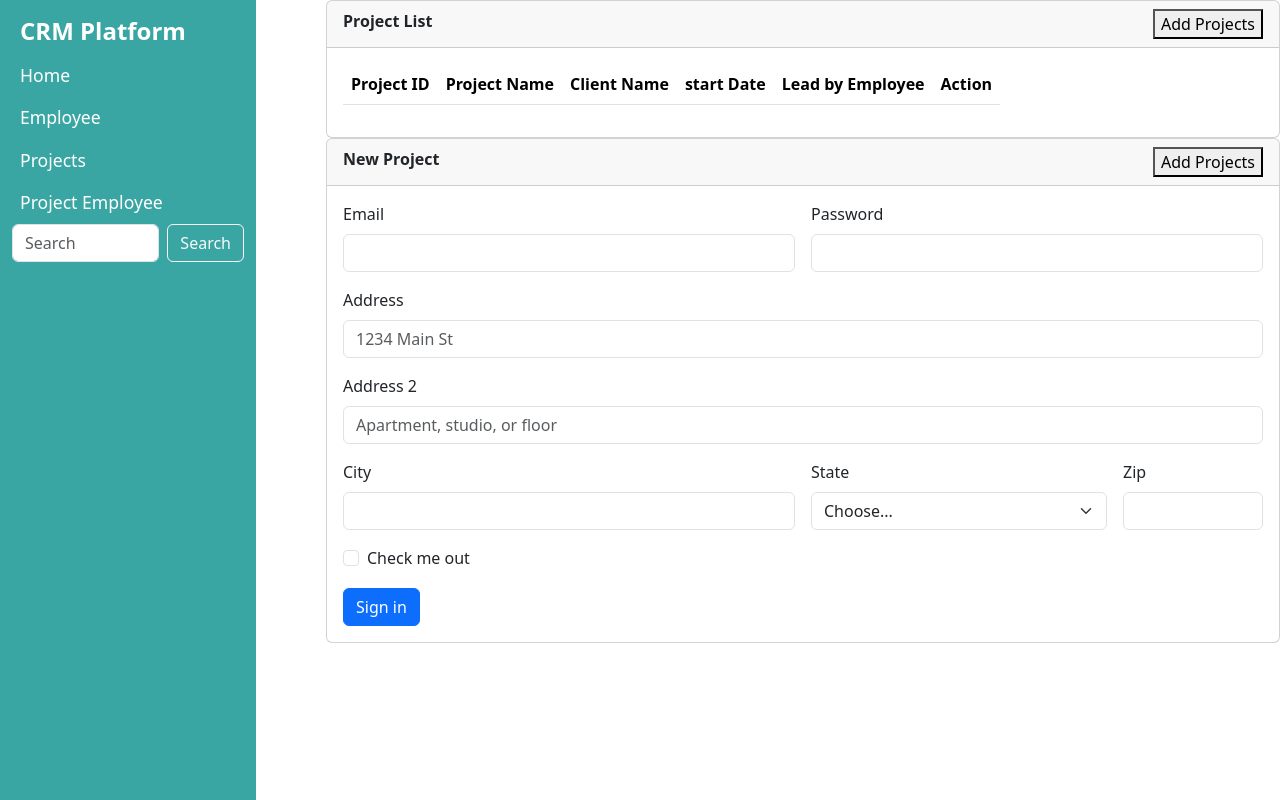
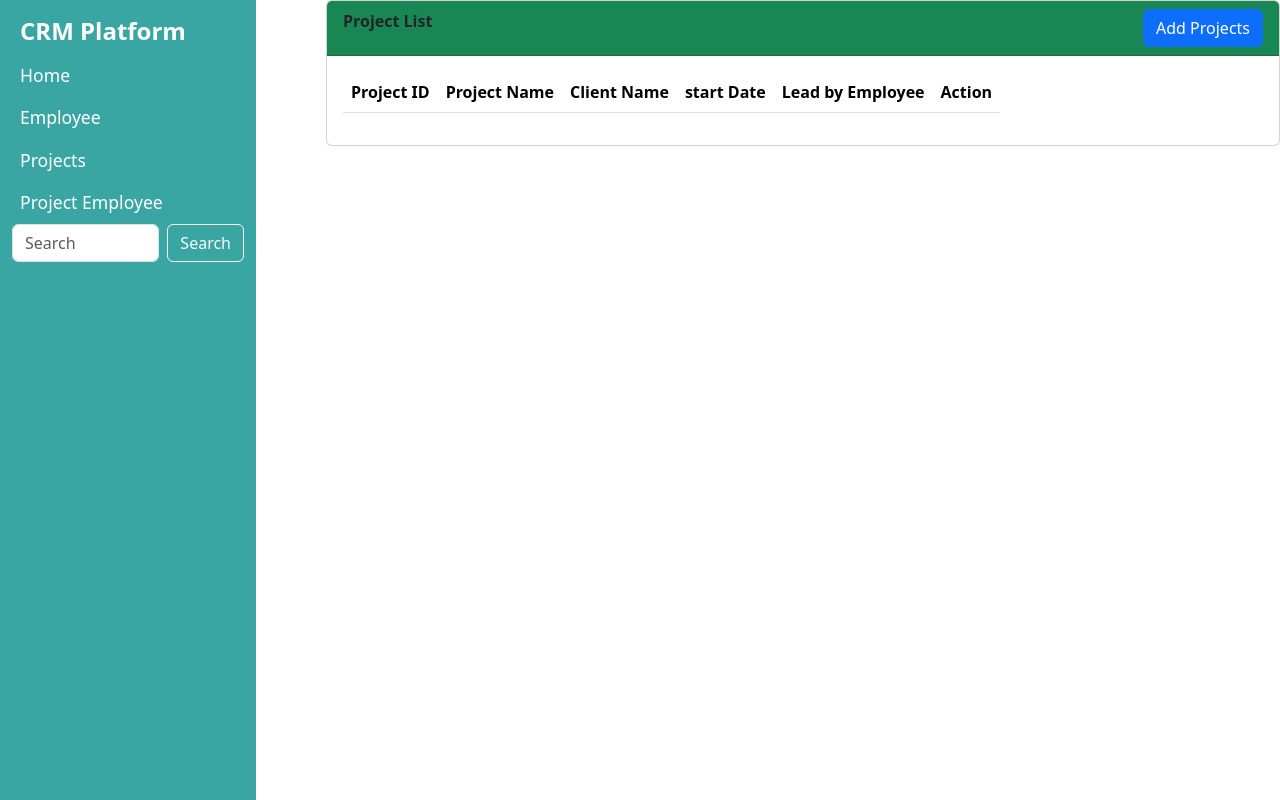
Before and after one commit to Deepjyoti554/StaffSync, an Angular app in the folder StaffSync/: page /layout/project in a window 1280 px wide. Built offline with nearby package versions, Linux system fonts and the light colour scheme.

Commit message:
Displaying employees in project form using async pipe

```diff
--- a/StaffSync/src/app/pages/project/project.html
+++ b/StaffSync/src/app/pages/project/project.html
@@ -1,14 +1,14 @@
 <div class="row">
     <!-- project list -->
-    <div class="col-12">
+    <div class="col-12" *ngIf="iscurrentView === 'List'">
         <div class="card">
-            <div class="card-header">
+            <div class="card-header bg-success">
                 <div class="row">
                     <div class="col-6">
                         <strong>Project List </strong>
                     </div>
                     <div class="col-6 text-end">
-                        <button class="ne-close-btn">Add Projects</button>
+                        <button class="btn btn-primary" (click)="iscurrentView = 'Form'">Add Projects</button>
                     </div>
                 </div>
             </div>
@@ -42,51 +42,53 @@
     </div>
 
     <!-- new project form -->
-    <div class="col-12">
+    <div class="col-12" *ngIf="iscurrentView !== 'List'">
         <div class="card">
-            <div class="card-header">
+            <div class="card-header bg-success">
                 <div class="row">
                     <div class="col-6">
                         <strong>New Project</strong>
                     </div>
                     <div class="col-6 text-end">
-                        <button class="ne-close-btn">Add Projects</button>
+                        <button class="btn btn-primary" (click)="iscurrentView = 'List'">Show Projects</button>
                     </div>
                 </div>
             </div>
             <div class="card-body">
-                <form class="row g-3">
+                <form class="row g-3" [formGroup]="projectForm">
                     <div class="col-md-6">
-                        <label for="inputEmail4" class="form-label">Email</label>
-                        <input type="email" class="form-control" id="inputEmail4">
+                        <label for="inputEmail4" class="form-label">Project Name</label>
+                        <input type="text" formControlName="projectName" formControlName="projectName"
+                            class="form-control" id="inputEmail4">
                     </div>
                     <div class="col-md-6">
-                        <label for="inputPassword4" class="form-label">Password</label>
-                        <input type="password" class="form-control" id="inputPassword4">
-                    </div>
-                    <div class="col-12">
-                        <label for="inputAddress" class="form-label">Address</label>
-                        <input type="text" class="form-control" id="inputAddress" placeholder="1234 Main St">
-                    </div>
-                    <div class="col-12">
-                        <label for="inputAddress2" class="form-label">Address 2</label>
-                        <input type="text" class="form-control" id="inputAddress2"
-                            placeholder="Apartment, studio, or floor">
+                        <label for="inputPassword4" class="form-label">Client Name</label>
+                        <input type="text" formControlName="clientName" class="form-control" id="inputPassword4">
                     </div>
                     <div class="col-md-6">
-                        <label for="inputCity" class="form-label">City</label>
-                        <input type="text" class="form-control" id="inputCity">
-                    </div>
-                    <div class="col-md-4">
-                        <label for="inputState" class="form-label">State</label>
-                        <select id="inputState" class="form-select">
-                            <option selected>Choose...</option>
-                            <option>...</option>
+                        <label for="inputState" class="form-label">Lead by Employee Id</label>
+                        <select formControlName="leadByEmployeeId" id="inputState" class="form-select">
+                            <option *ngFor="let data of projectData$ | async" [value]="data.employeeId">
+                                {{data.employeeName}}</option>
                         </select>
                     </div>
-                    <div class="col-md-2">
-                        <label for="inputZip" class="form-label">Zip</label>
-                        <input type="text" class="form-control" id="inputZip">
+                    <div class="col-6">
+                        <label for="inputAddress" class="form-label">start Date</label>
+                        <input type="date" formControlName="startDate" class="form-control" id="inputAddress"
+                            placeholder="1234 Main St">
+                    </div>
+                    <div class="col-6">
+                        <label for="inputAddress2" class="form-label">Contact Person</label>
+                        <input type="text" formControlName="contactPerson" class="form-control" id="inputAddress2"
+                            placeholder="James">
+                    </div>
+                    <div class="col-md-6">
+                        <label for="inputCity" class="form-label">Contact No</label>
+                        <input type="text" formControlName="contactNo" class="form-control" id="inputCity">
+                    </div>
+                    <div class="col-md-6">
+                        <label for="inputZip" class="form-label">Email Id</label>
+                        <input type="email" formControlName="emailId" class="form-control" id="emailId">
                     </div>
                     <div class="col-12">
                         <div class="form-check">
--- a/StaffSync/src/app/pages/project/project.ts
+++ b/StaffSync/src/app/pages/project/project.ts
@@ -1,9 +1,43 @@
-import { Component } from '@angular/core';
+import { NgIf, NgFor, AsyncPipe } from '@angular/common';
+import { Component, inject } from '@angular/core';
+import { FormGroup, ReactiveFormsModule, FormControl } from '@angular/forms';
+import { Observable } from 'rxjs';
+import { Master } from '../../services/master';
+import { Employees } from '../../model/Employee';
 
 @Component({
   selector: 'app-project',
-  imports: [],
+  imports: [NgIf, ReactiveFormsModule, NgFor, AsyncPipe],
   templateUrl: './project.html',
-  styleUrl: './project.css',
+  styleUrls: ['./project.css'],
 })
-export class Project {}
+export class Project {
+
+  constructor() {
+    this.intializeProjects();
+    this.projectData$ = this.masterSer.getEmployeesData();
+    console.log("Project Data: ", this.projectData$);
+  }
+
+  iscurrentView: string = "List";
+
+  //Reactive form
+  projectForm: FormGroup = new FormGroup({});
+  masterSer = inject(Master);
+
+  //using observable to get the data from the service and bind it directly to the HTML using async pipe
+  projectData$: Observable<Employees[]> = new Observable<Employees[]>();
+
+  intializeProjects() {
+    this.projectForm = new FormGroup<any>({
+      projectId: new FormControl(0),
+      projectName: new FormControl(''),
+      clientName: new FormControl(''),
+      startDate: new FormControl(''),
+      leadByEmployeeId: new FormControl(''),
+      contactPerson: new FormControl(''),
+      contactNo: new FormControl(''),
+      emailId: new FormControl(''),
+    });
+  }
+}
```
